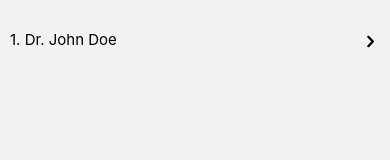
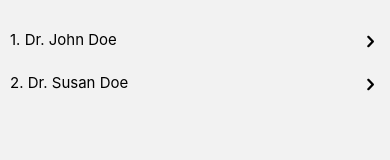
Before and after one commit to VihagaYohan/tooth_care, a React Native app: screen /doctors in a window 390 px wide. Shown: the top 160 px of the page. Built offline with nearby package versions, Linux system fonts and the light colour scheme.

Commit message:
Added - updated physicians data list

```diff
--- a/app/data/physicians.ts
+++ b/app/data/physicians.ts
@@ -13,4 +13,14 @@ export const Physicians: IPhysician[] = [
     AppointmentDates,
     true,
   ),
+  new Physician(
+    2,
+    'Dr',
+    'Susan',
+    'Doe',
+    47,
+    '7499348783',
+    AppointmentDates,
+    true,
+  ),
 ];
```
